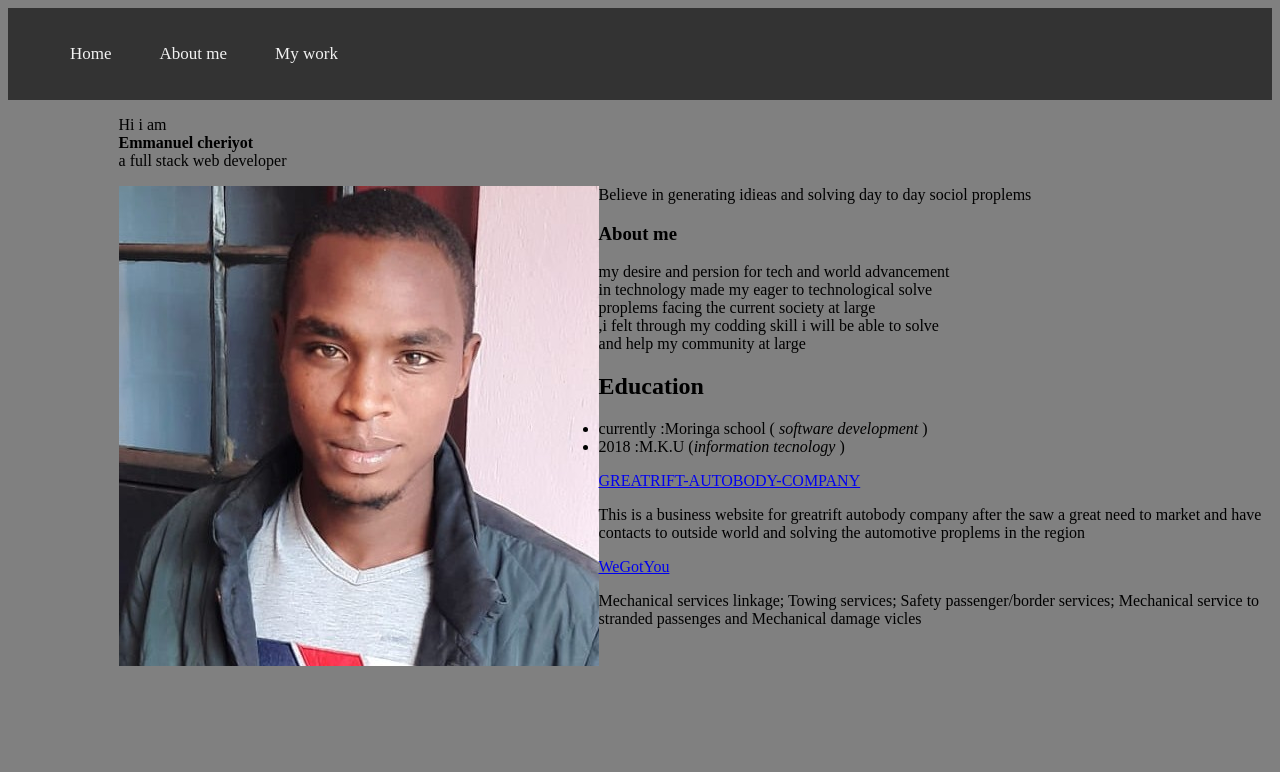
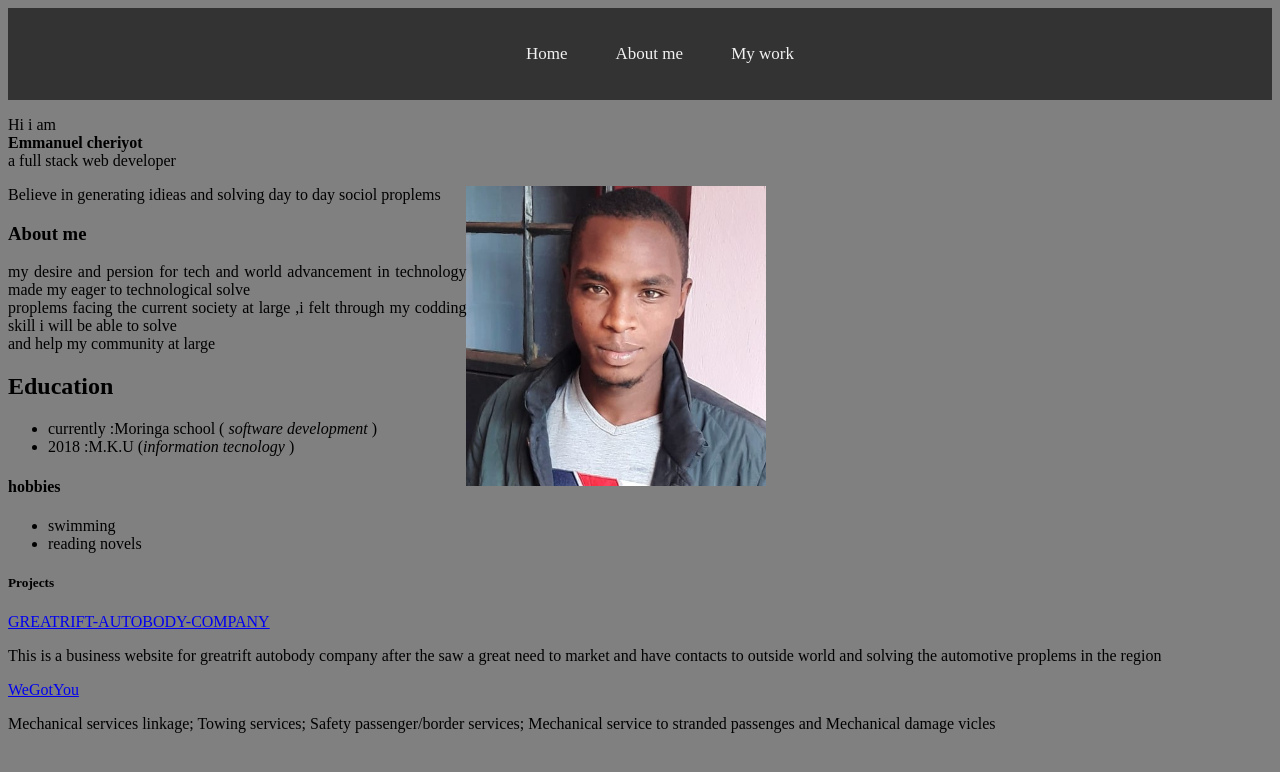
Before and after one commit to jerumanu/My-portfolio, a plain HTML site: page index.html in a window 1280 px wide. Drawn offline with Linux system fonts and the light colour scheme.

Commit message:
change styles

```diff
--- a/index.html
+++ b/index.html
@@ -10,12 +10,12 @@
 
 <body>
 
-    <div class="nav">
+    <div>
         <nav>
             <ul>
-                <a href="#home">Home</a>
-                <a href="#about">About me</a>
-                <a href="#work">My work</a>
+                <li><a href="#home">Home</a></li>
+                <li><a href="#about">About me</a></li>
+                <li> <a href="#work">My work</a></li>
             </ul>
         </nav>
     </div>
@@ -23,7 +23,7 @@
         <div class="home">
             <p id="home">Hi i am <br> <b>Emmanuel cheriyot</b>  <br> a full stack web developer <br> </p>
             <div id="image">
-                <img src="./images/manu45c.jpeg" alt="">
+                <img src="./images/manu45c.jpeg" alt="" height="300px" width="300px">
             </div>
             <P> Believe in generating idieas and solving day to day sociol proplems</P>
         </div>
@@ -32,18 +32,24 @@
     <section>
         <div class="about">
             <h3>About me</h3>
-            <p>my desire and persion for tech and world advancement <br> in technology made my eager to technological solve <br>
-                proplems facing the current society at large <br> ,i felt through my codding skill i will be able to solve <br>
+            <p>my desire and persion for tech and world advancement  in technology made my eager to technological solve <br>
+                proplems facing the current society at large  ,i felt through my codding skill i will be able to solve <br>
                 and help my community at large </p>
             <h1>Education</h1>
             <ul>
                 <li>currently :Moringa school ( <em>software development</em> ) </li>
                 <li>2018 :M.K.U (<em>information tecnology</em> ) </li>
             </ul>
+            <h4>hobbies</h4>
+            <ul>
+                <li>swimming</li>
+                <li>reading novels</li>
+            </ul>
         </div>
     </section>
     <section>
         <div class="project">
+            <h5>Projects</h5>
             <a href="https://jerumanu.github.io/GREATRIFT-AUTOBODY-COMPANY/">GREATRIFT-AUTOBODY-COMPANY</a>
             <p>This is a business website for greatrift autobody company after the saw a great need to market and have
                 contacts to outside world and solving the automotive proplems in the region</p>
--- a/styles.css
+++ b/styles.css
@@ -6,12 +6,13 @@ body{
 
 
 } */
-.nav{
+nav{
     overflow: hidden;
     background-color: #333;
+    text-align: center;
   }
 
-  .nav a {
+  nav a {
 
     color: #f2f2f2;
     text-align: center;
@@ -19,14 +20,23 @@ body{
     text-decoration :none;
     font-size: 17px;
     display :inline-block;
+
+  }
+  nav ul li {
+    list-style-type: none;
+    text-decoration: none;
+    display:inline-block;
+
   }
 
-  .nav a:hover {
+  nav a:hover {
     background-color: #ddd;
     color: black;
   }
-  .container{
+  /* .container{
     float: right;
+    padding-right: 40%;
+     */
   }
 
   #home p {
@@ -40,5 +50,8 @@ body{
     text-align: justify;
   }
   #image{
-    float: left;
+    float: right;
+    padding-left: o;
+    padding-right: 40%;
+
   }
```
